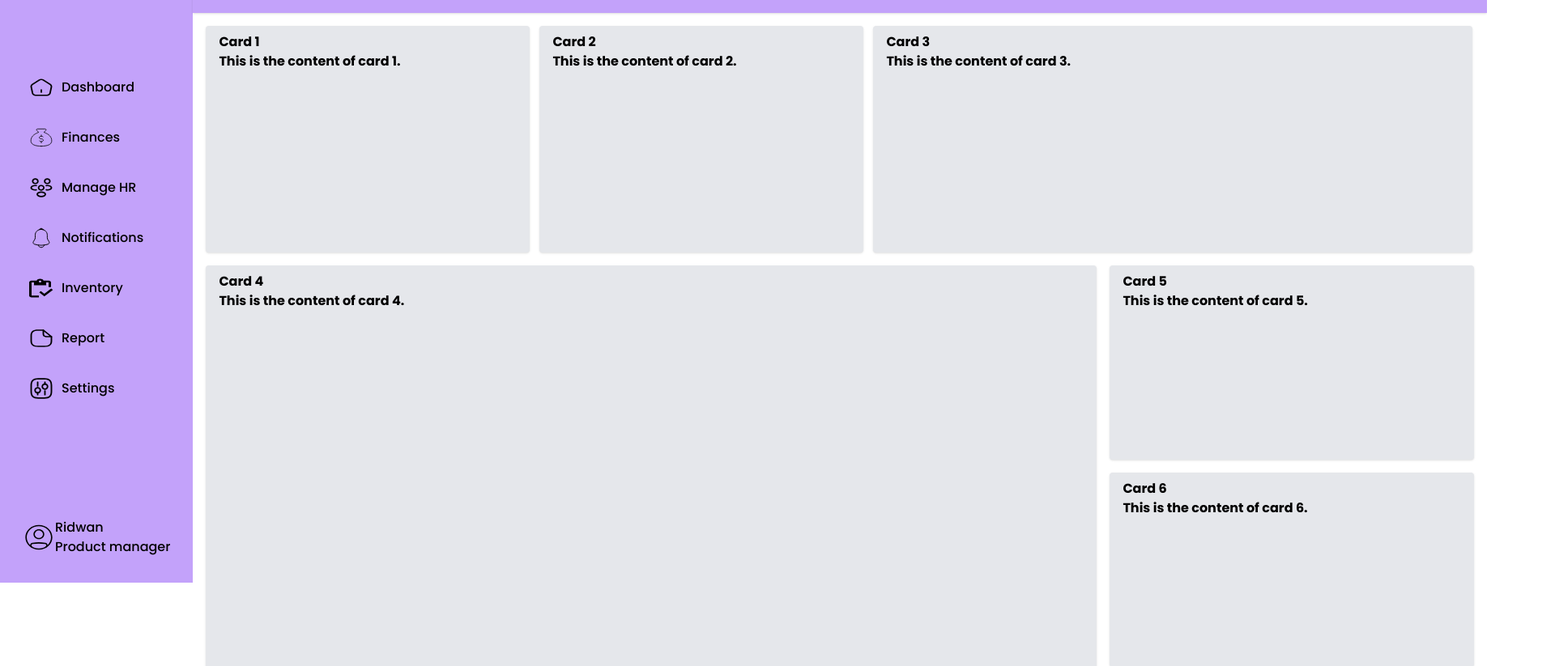
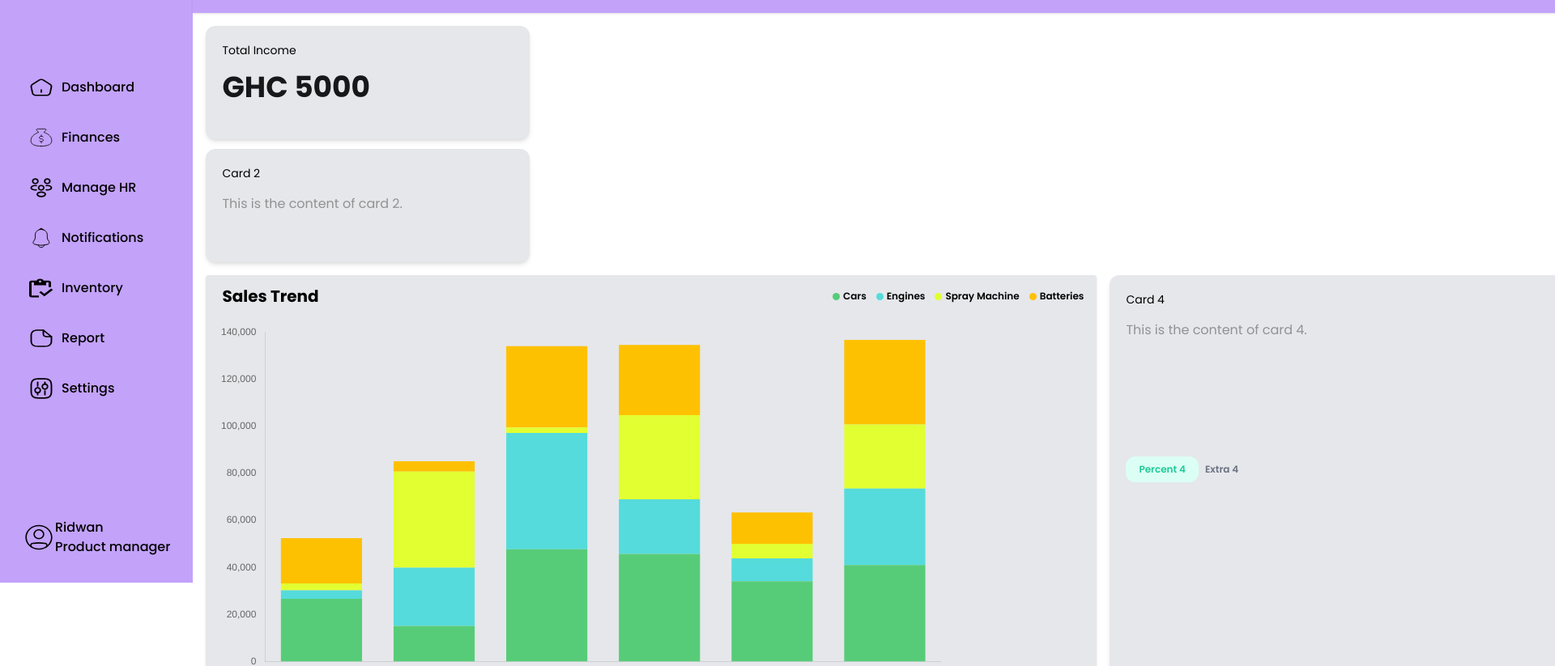
Before and after one commit to Cessation-Code/essentialerp-frontend, a Next.js app: page /dashboard in a window 1280 px wide. Shown: the part 80-903 px from the top of the page at 81% size, 1920 px wide, since content can reach past the window. Built offline with nearby package versions, Linux system fonts and the light colour scheme.

Commit message:
progress

```diff
--- a/package.json
+++ b/package.json
@@ -14,6 +14,7 @@
     "@types/react": "18.2.0",
     "@types/react-dom": "18.2.1",
     "axios": "^1.4.0",
+    "chart.js": "^4.3.0",
     "classname": "^0.0.0",
     "classnames": "^2.3.2",
     "eslint": "8.39.0",
@@ -22,12 +23,15 @@
     "postcss-flexbugs-fixes": "^5.0.2",
     "postcss-preset-env": "^8.3.2",
     "react": "^18.2.0",
+    "react-chartjs-2": "^5.2.0",
     "react-dom": "^18.2.0",
+    "react-icons": "^4.9.0",
     "react-svg": "^16.1.11",
     "typeface-poppins": "^1.1.13",
     "typescript": "5.0.4"
   },
   "devDependencies": {
+    "@faker-js/faker": "^8.0.2",
     "autoprefixer": "^10.4.14",
     "postcss": "^8.4.23",
     "tailwindcss": "^3.3.2"
--- a/pages/dashboard.js
+++ b/pages/dashboard.js
@@ -6,14 +6,17 @@ import {
   DashboardIcon,
   FinancesIcon,
   InventoryIcon,
-  BackIcon,
   ManagehrIcon,
   NotificationIcon,
   ReportIcon,
   SettingsIcon,
   ProfileIcon,
-  SearchIcon,
+  BarChartIcon,
 } from "../public/icons/dashboard/dashboardicon";
+import { RxChevronLeft } from "react-icons/rx";
+import Chart from "./dashboard/chart";
+import Card from "./dashboard/cards";
+import { cards as dashboardCards } from "../public/data/dashboard_data";
 
 export default function DashboardPage() {
   const router = useRouter();
@@ -33,56 +36,26 @@ export default function DashboardPage() {
     { id: 6, label: "Report", icon: ReportIcon, link: "/report" },
     { id: 7, label: "Settings", icon: SettingsIcon, link: "/settings" },
   ];
-  const cards = [
+
+  const Chartdata = [
     {
-      title: "Card 1",
-      content: "This is the content of card 1.",
-      size: {
-        width: 400,
-        height: 280,
-      },
+      label: "Cars",
+      color: "#57CC78",
     },
     {
-      title: "Card 2",
-      content: "This is the content of card 2.",
-      size: {
-        width: 400,
-        height: 280,
-      },
+      label: "Engines",
+      color: "#55DBDB",
     },
     {
-      title: "Card 3",
-      content: "This is the content of card 3.",
-      size: {
-        width: 740,
-        height: 280,
-      },
+      label: "Spray Machine",
+      color: "#E2FF32",
     },
     {
-      title: "Card 4",
-      content: "This is the content of card 4.",
-      size: {
-        width: 1100,
-        height: 500,
-      },
-    },
-    {
-      title: "Card 5",
-      content: "This is the content of card 5.",
-      size: {
-        width: 450,
-        height: 240,
-      },
-    },
-    {
-      title: "Card 6",
-      content: "This is the content of card 6.",
-      size: {
-        width: 450,
-        height: 240,
-      },
+      label: "Batteries",
+      color: "#FEC102",
     },
   ];
+
   const [activeMenu, setActiveMenu] = useState(menuItems[0]);
 
   const Sidebar = ({ children }) => {
@@ -113,7 +86,7 @@ export default function DashboardPage() {
       return classNames(
         "flex items-center cursor-pointer hover:bg-light-lighter rounded w-full overflow-hidden whitespace-nowrap",
         {
-          ["bg-light-lighter"]: activeMenu && activeMenu.id === menu.id, //changes made here
+          ["bg-light-lighter"]: activeMenu === menu.id, //changes made here
         }
       );
     };
@@ -148,16 +121,14 @@ export default function DashboardPage() {
                 className={classNames("mt-2 text-lg font-medium text-text", {
                   hidden: toggleCollapse,
                 })}
-              >
-
-              </span>
+              ></span>
             </div>
             {isCollapsible && (
               <button
                 className={collapseIconClasses}
                 onClick={handleSidebarToggle}
               >
-                <BackIcon />
+                <RxChevronLeft />
               </button>
             )}
           </div>
@@ -209,14 +180,11 @@ export default function DashboardPage() {
     );
   };
 
-
   const Navbar = () => {
     return (
       <div className="bg-[#C3A2FA] shadow">
         <nav className="flex justify-between px-4 py-6">
-          <h1 className="text-2xl font-semibold px-4 py-2">
-            Welcome to the Dashboard!
-          </h1>
+          <h1 className="text-2xl font-semibold px-4 py-2">Welcome, Edem!</h1>
           <div>
             {/* search bar */}
             <input
@@ -234,83 +202,62 @@ export default function DashboardPage() {
   };
 
   const Main = () => {
-      return(
+    return (
       <div className="flex flex-col gap-4">
-        <div className="card-123-container flex flex-row gap-3">
-          <div
-            className="card-header bg-gray-200 px-4 py-2 font-bold rounded shadow"
-            style={{
-              width: cards[0].size.width,
-              height: cards[0].size.height,
-            }}
-          >
-            <h2>{cards[0].title}</h2>
-            <div className="card-body">{cards[0].content}</div>
+        <div className="flex flex-row gap-4">
+          <div className="card-123-container flex flex-col gap-3">
+            {dashboardCards.slice(0, 2).map((card, index) => (
+              <Card key={index} {...card} />
+            ))}
           </div>
-
-          <div
-            className="card-header bg-gray-200 px-4 py-2 font-bold rounded shadow"
-            style={{
-              width: cards[1].size.width,
-              height: cards[1].size.height,
-            }}
-          >
-            <h2>{cards[1].title}</h2>
-            <div className="card-body">{cards[1].content}</div>
-          </div>
-
-
-        <div
-          className="card-header bg-gray-200 px-4 py-2 font-bold rounded shadow"
-          style={{
-            width: cards[2].size.width,
-            height: cards[2].size.height,
-          }}
-        >
-          <h2>{cards[2].title}</h2>
-          <div className="card-body">{cards[2].content}</div>
+          <div className="flex flex-col gap-4">
+            {dashboardCards.slice(3,3).map((card, index) => (
+              <Card key={index} {...card} />
+            ))}
           </div>
         </div>
         <div className="card-456-container flex flex-row gap-4">
           <div
             className="card-header bg-gray-200 px-4 py-2 font-bold rounded shadow"
             style={{
-              width: cards[3].size.width,
-              height: cards[3].size.height,
+              width: dashboardCards[3].size.width,
+              height: dashboardCards[3].size.height,
             }}
           >
-            <h2>{cards[3].title}</h2>
-            <div className="card-body">{cards[3].content}</div>
+            <div className="flex flex-row justify-between  pb-4">
+              <p className="text-xl text-leftfont-bold px-1 py-1">
+                Sales Trend
+              </p>
+              <div className="flex flex-row gap-3 justify-center items-center">
+                {Chartdata.map((item, index) => (
+                  <div key={index} className="flex flex-row gap-1 items-center">
+                    <div
+                      className="rounded-full"
+                      style={{
+                        backgroundColor: item.color,
+                        width: "9px",
+                        height: "9px",
+                      }}
+                    ></div>
+                    <p className="text-xs font-semibold">{item.label}</p>
+                  </div>
+                ))}
+              </div>
+            </div>
+            <div className="w-full h-full pb-12">
+              <Chart />
+            </div>
           </div>
 
           <div className="flex flex-col gap-4">
-            <div
-              className="card-header bg-gray-200 px-4 py-2 font-bold rounded shadow"
-              style={{
-                width: cards[4].size.width,
-                height: cards[4].size.height,
-              }}
-            >
-              <h2>{cards[4].title}</h2>
-              <div className="card-body">{cards[4].content}</div>
-            </div>
-
-            <div
-              className="card-header bg-gray-200 px-4 py-2 font-bold rounded shadow"
-              style={{
-                width: cards[5].size.width,
-                height: cards[5].size.height,
-              }}
-            >
-              <h2>{cards[5].title}</h2>
-              <div className="card-body">{cards[5].content}</div>
+            {dashboardCards.slice(3,6).map((card, index) => (
+              <Card key={index} {...card} />
+            ))}
           </div>
         </div>
       </div>
-        </div>
-      )
-
-    }
+    );
+  };
 
   return (
     <div className="flex">
@@ -318,13 +265,12 @@ export default function DashboardPage() {
       <div className="flex flex-col flex-1">
         <Navbar />
         <main className="p-4">
-         <Main/>
+          <Main />
         </main>
       </div>
     </div>
   );
 }
-
 
 //   return (
 //     <div className="flex">
--- /dev/null
+++ b/pages/dashboard/barchart.js
@@ -0,0 +1,21 @@
+import React from "react";
+import Chart from "./chart";
+
+
+const BarChart = () => {
+  return (
+    <>
+      <div className="bg-white py-2 px-2 mx-8 my-1 rounded-xl shadow-md">
+        <div className="flex flex-row justify-around pb-4">
+          <p className="text-xl font-bold px-1 py-4">Sales Trend</p>
+
+        </div>
+      </div>
+      <div className="w-[650px] flex justify-center items-center p-4 rounded-lg">
+        <Chart />
+      </div>
+    </>
+  );
+};
+
+export default BarChart;
--- /dev/null
+++ b/pages/dashboard/cards.js
@@ -0,0 +1,40 @@
+import React from 'react'
+
+
+const Card = ({ title, value, percent, extra, main, size }) => {
+    const { width, height } = size;
+
+  const cardStyle = {
+    width: `${width}px`,
+    height: `${height}px`,
+  };
+
+  return (
+    <div className="h-[184px] w-[276px] bg-gray-200 rounded-xl shadow-md" style={cardStyle} >
+      <div className="flex flex-col justify-center items-start p-5">
+        <p className=" font-normal text-sm  mb-4 ">{title}</p>
+        <p
+          className={`${
+            main
+              ? "text-4xl font-bold text-zinc-900"
+              : "font-normal text-base text-[#929292]"
+          }`}
+        >{value}
+          {" "}
+
+        </p>
+        <div className="flex flex-row justify-center items-center">
+          <div className=" bg-[#DCFFF5] rounded-xl px-4 py-2 my-36">
+            <p className="text-xs text-[#20C997] font-semibold">{percent}</p>
+          </div>
+          {extra && (
+            <div className="rounded-2xl px-2 py-1 my-5">
+              <p className="text-xs text-gray-500 font-semibold">{extra}</p>
+            </div>
+          )}
+        </div>
+      </div>
+    </div>
+  );
+}
+export default Card
--- /dev/null
+++ b/pages/dashboard/chart.js
@@ -0,0 +1,79 @@
+import {
+    Chart as ChartJS,
+    CategoryScale,
+    LinearScale,
+    BarElement,
+    Title,
+    Tooltip,
+    Legend,
+  } from "chart.js";
+  import { Bar } from "react-chartjs-2";
+import { Chartdata } from "../../public/data/dashboard_data";
+  import { faker } from "@faker-js/faker";
+
+  ChartJS.register(
+    CategoryScale,
+    LinearScale,
+    BarElement,
+    Title,
+    Tooltip,
+    Legend
+  );
+
+  export const options = {
+    responsive: true,
+    scales: {
+      x: {
+        stacked: true,
+        grid: {
+          display: false,
+        },
+      },
+      y: {
+        stacked: true,
+        grid: {
+          display: false,
+        },
+      },
+    },
+
+    plugins: {
+      legend: {
+        display: false,
+      },
+    },
+  };
+
+  const labels = ["Jan", "Feb", "Mar", "Apr", "May", "June"];
+
+  export const data = {
+    labels,
+    datasets: [
+      {
+        label: Chartdata[0].label,
+        data: labels.map(() => faker.datatype.number({ min: 0, max: 50000 })),
+        backgroundColor: "rgba(87, 204, 120, 1)",
+      },
+      {
+        label: Chartdata[1].label,
+        data: labels.map(() => faker.datatype.number({ min: 0, max: 50000 })),
+        backgroundColor: "rgba(85, 219, 219, 1)",
+      },
+      {
+        label: Chartdata[2].label,
+        data: labels.map(() => faker.datatype.number({ min: 0, max: 50000 })),
+        backgroundColor: "rgba(226, 255, 50, 1)",
+      },
+      {
+        label: Chartdata[3].label,
+        data: labels.map(() => faker.datatype.number({ min: 0, max: 50000 })),
+        backgroundColor: "rgba(254, 193, 2, 1)",
+      },
+    ],
+  };
+
+  export default function Chart() {
+    return (
+      <Bar data={data} options={options} className="rounded-md" />
+    );
+  }
--- /dev/null
+++ b/pages/dashboard/doughnut.js
@@ -0,0 +1,45 @@
+"use client";
+import React from "react";
+import { Chart as ChartJS, ArcElement, Tooltip, Legend } from "chart.js";
+import { Doughnut } from "react-chartjs-2";
+import Chartdata from "../../public/data/dashboard_data";
+
+ChartJS.register(ArcElement, Tooltip, Legend);
+
+export const options = {
+  cutout: 160,
+  responsive: true,
+
+  plugins: {
+    legend: {
+      display: false,
+    },
+  },
+};
+
+export const data = {
+  maintainAspectRatio: true,
+  responsive: true,
+  labels: [ Chartdata[0], Chartdata[1], Chartdata[2], Chartdata[3]],
+  datasets: [
+    {
+      data: [22, 16, 27, 35],
+
+      backgroundColor: [
+        "rgba(87, 204, 120, 1)",
+        "rgba(85, 219, 219, 1)",
+        "rgba(226, 255, 50, 1)",
+        "rgba(254, 193, 2, 1)",
+      ],
+      borderwidth: 0,
+    },
+  ],
+};
+
+export default function Nut() {
+  return (
+    <div className="flex flex-auto">
+      <Doughnut data={data} options={options} />
+    </div>
+  );
+}
--- /dev/null
+++ b/public/data/dashboard_data.js
@@ -0,0 +1,87 @@
+
+
+ export const cards = [
+  {
+
+    percent: "50%",
+    extra: "Today",
+    main: true,
+    title: "Total Income ",
+    value: "GHC 5000",
+    size: {
+      width: 400,
+      height: 140,
+    },
+  },
+  {
+    percent: "Percent 2",
+    extra: "Extra 2",
+    main: false,
+    title: "Card 2",
+    value: "This is the content of card 2.",
+    size: {
+      width: 400,
+      height: 140,
+    },
+  },
+  {
+    percent: "Percent 3",
+    extra: "Extra 3",
+    main: false,
+    title: "Card 3",
+    value: "This is the content of card 3.",
+    size: {
+      width: 640,
+      height: 140,
+    },
+  },
+  {
+    percent: "Percent 4",
+    extra: "Extra 4",
+    main: false,
+    title: "Card 4",
+    value: "This is the content of card 4.",
+    size: {
+      width: 1100,
+      height: 510,
+    },
+  },
+  {
+    percent: "Percent 5",
+    extra: "Extra 5",
+    main: false,
+    title: "Card 5",
+    value: "This is the content of card 5.",
+    size: {
+      width: 450,
+      height: 245,
+    },
+  },
+  {
+    title: "Card 6",
+    content: "This is the content of card 6.",
+    size: {
+      width: 450,
+      height: 245,
+    },
+  },
+];
+
+export const Chartdata = [
+  {
+    label: "Cars",
+    color: "#57CC78",
+  },
+  {
+    label: "Engines",
+    color: "#55DBDB",
+  },
+  {
+    label: "Spray Machine",
+    color: "#E2FF32",
+  },
+  {
+    label: "Batteries",
+    color: "#FEC102",
+  },
+];
--- a/public/icons/dashboard/dashboardicon.js
+++ b/public/icons/dashboard/dashboardicon.js
@@ -268,3 +268,44 @@ export const SearchIcon = (props) => {
     </svg>
   );
 };
+
+
+export const BarChartIcon = (props) => {
+  const size = props;
+
+  return (
+    <svg
+    width="38"
+    height="37"
+    viewBox="0 0 38 37"
+    fill="none"
+    xmlns="http://www.w3.org/2000/svg"
+  >
+    <rect
+      x="0.854187"
+      y="0.359421"
+      width="36.4375"
+      height="36.5391"
+      rx="10"
+      fill="#F4F7FE"
+    />
+    <g clip-path="url(#clip0_0_237)">
+      <path
+        d="M12.0989 13.6404H12.2989C13.0689 13.6404 13.6989 14.2704 13.6989 15.0404V22.0404C13.6989 22.8104 13.0689 23.4404 12.2989 23.4404H12.0989C11.3289 23.4404 10.6989 22.8104 10.6989 22.0404V15.0404C10.6989 14.2704 11.3289 13.6404 12.0989 13.6404ZM17.6989 9.44035C18.4689 9.44035 19.0989 10.0704 19.0989 10.8404V22.0404C19.0989 22.8104 18.4689 23.4404 17.6989 23.4404C16.9289 23.4404 16.2989 22.8104 16.2989 22.0404V10.8404C16.2989 10.0704 16.9289 9.44035 17.6989 9.44035ZM23.2989 17.4404C24.0689 17.4404 24.6989 18.0704 24.6989 18.8404V22.0404C24.6989 22.8104 24.0689 23.4404 23.2989 23.4404C22.5289 23.4404 21.8989 22.8104 21.8989 22.0404V18.8404C21.8989 18.0704 22.5289 17.4404 23.2989 17.4404Z"
+        fill="#18FF59"
+      />
+    </g>
+    <defs>
+      <clipPath id="clip0_0_237">
+        <rect
+          width="24"
+          height="24"
+          fill="white"
+          transform="translate(5.69891 4.44035)"
+        />
+      </clipPath>
+    </defs>
+  </svg>
+
+  );
+};
```
Also changed, not shown: 1 other file (tests, documents, lock files or other folders). Lines whose indentation alone changed are shown as unchanged.
